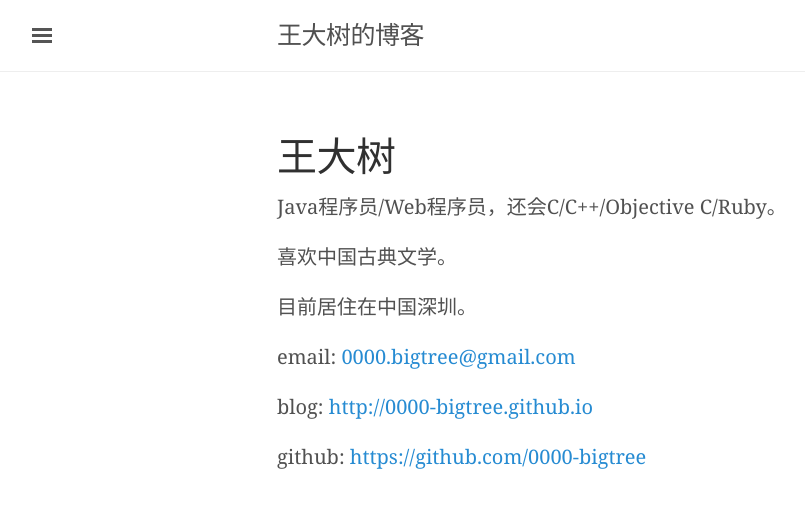
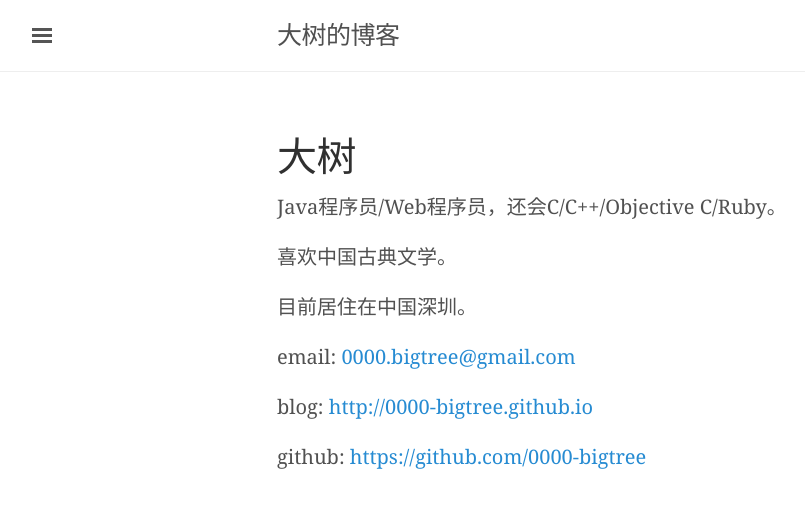
Before and after one commit to 0000-bigtree/0000-bigtree.github.io, a Jekyll site: the page built from about.md, in a window 1280 px wide. Shown: the top 508 px of the page, without its empty margins (3-808 px from the left). Built offline with Jekyll 4.4.1, drawn with Linux system fonts in a browser that asks for light colours.

Commit message:
修改文章列表的CSS样式

```diff
--- a/_config.yml
+++ b/_config.yml
@@ -2,7 +2,7 @@
 permalink: blog/:year/:month/:day/:title.html
 
 # Setup
-title: '王大树的博客'
+title: '大树的博客'
 tagline: ''
 description: '天行健，君子以自强不息'
 baseurl: 'http://0000-bigtree.github.io'
--- a/about.md
+++ b/about.md
@@ -1,7 +1,7 @@
 ---
 layout: page
 title: 关于
-display-title: 王大树
+display-title: 大树
 ---
 
 Java程序员/Web程序员，还会C/C++/Objective C/Ruby。
--- a/public/css/lanyon.css
+++ b/public/css/lanyon.css
@@ -324,13 +324,12 @@
 }
 
 /* Meta data line below post title */
-/*
 .post-date {
   display: block;
   margin-top: -.5rem;
-  margin-bottom: 1rem;
+  margin-bottom: 0;
   color: #9a9a9a;
-}*/
+}
 
 /* Related posts */
 .related {
```
